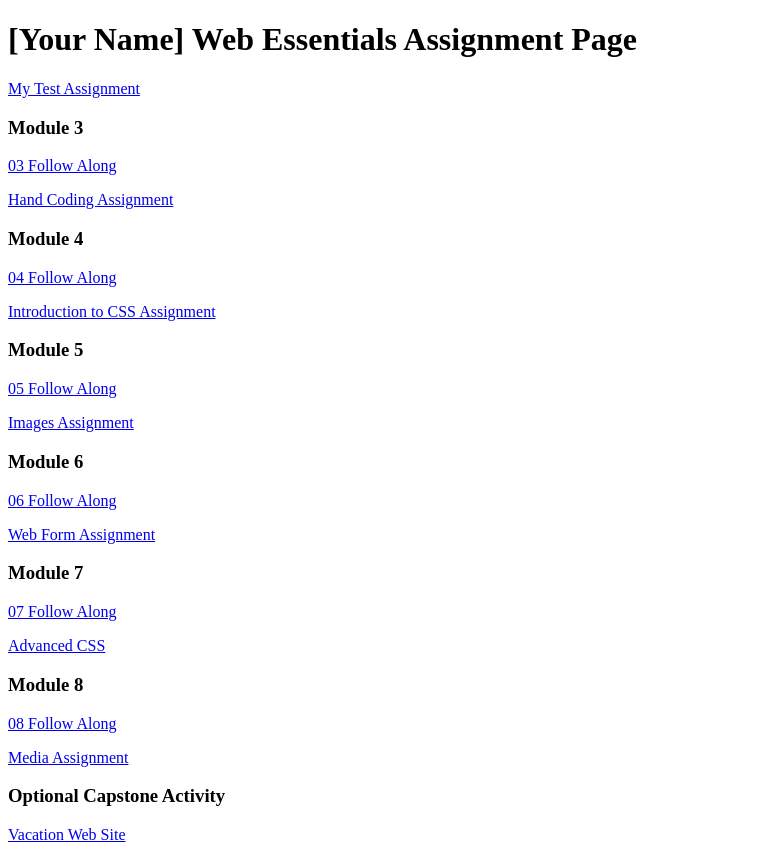
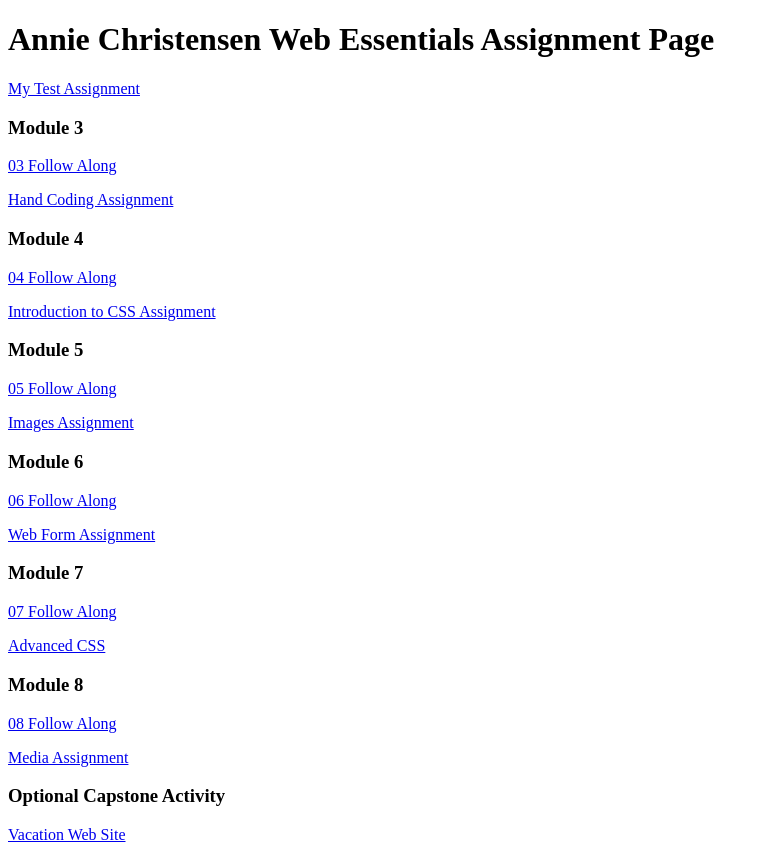
Before and after one commit to anniechristensn/dwdd1600, a plain HTML site: page index.html in a window 1280 px wide. Shown: the whole page, without its empty margins (0-769 px from the left). Drawn offline with Linux system fonts and the light colour scheme.

Commit message:
added my name

```diff
--- a/index.html
+++ b/index.html
@@ -6,7 +6,7 @@
 		<title>dwdd 1600 assignment list page</title>
 	</head>
 	<body>
-		<h1>[Your Name] Web Essentials Assignment Page</h1>
+		<h1>Annie Christensen Web Essentials Assignment Page</h1>
 		<p><a href="01test">My Test Assignment</a></p>
 
 		<h3>Module 3</h3>
```
